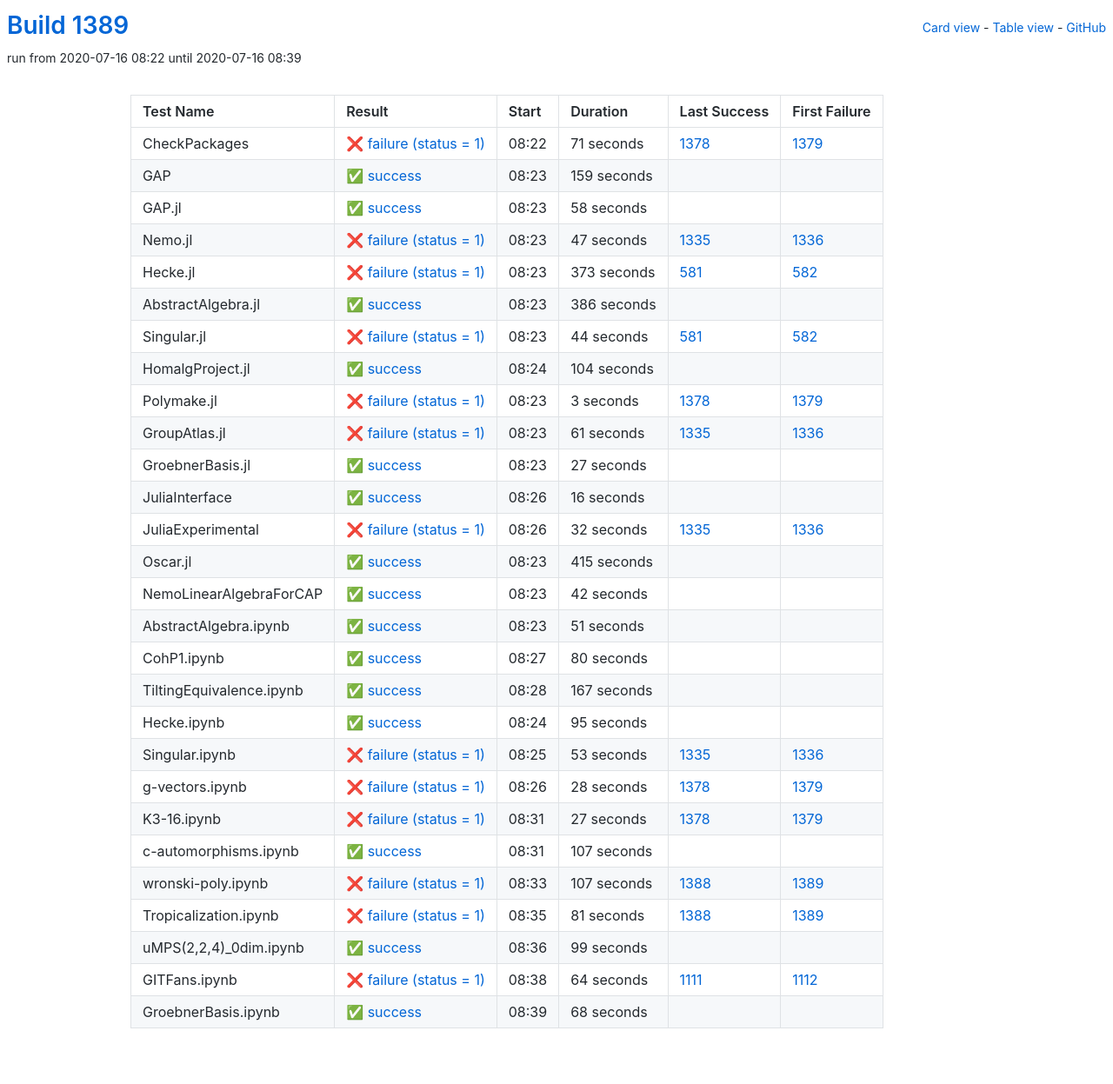
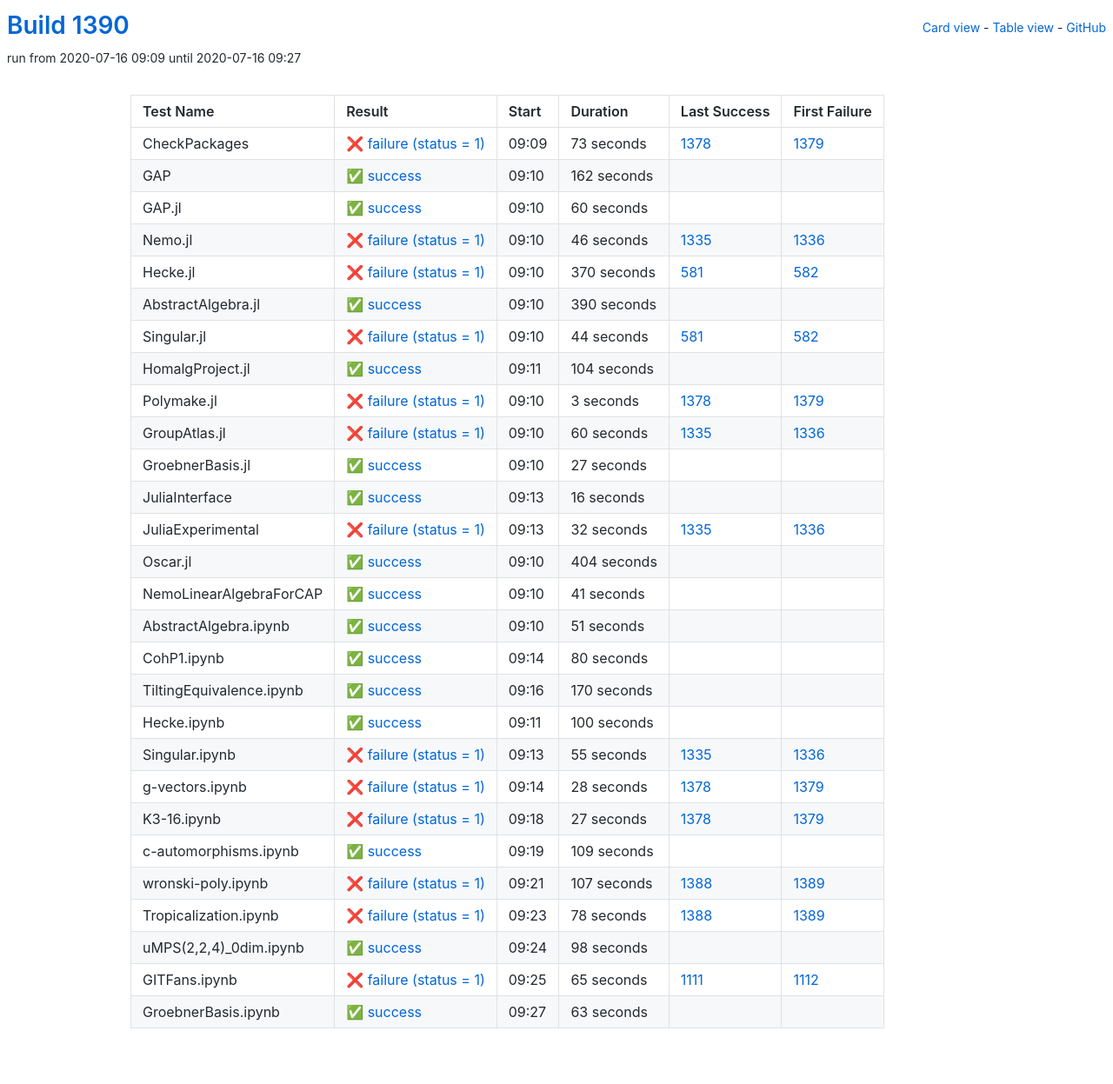
Before and after one commit to oscar-system/oscar-ci-status-1.4, a Jekyll site: the page built from table.html, in a window 1280 px wide. Shown: the whole page at 87% size. Built offline with Jekyll 4.4.1, drawn with Linux system fonts in a browser that asks for light colours.

Commit message:
Build #1390

```diff
--- a/_data/ci.yml
+++ b/_data/ci.yml
@@ -1,6 +1,6 @@
 ---
-build: 1389
-build_url: https://oscarci.mathematik.uni-kl.de/job/oscar-julia-1.4/1389/
+build: 1390
+build_url: https://oscarci.mathematik.uni-kl.de/job/oscar-julia-1.4/1390/
 job: oscar-julia-1.4
 organization: oscar-system
 repo: oscar-ci-status-1.4
@@ -8,80 +8,80 @@ repourl: https://github.com/oscar-system/oscar-ci-status-1.4
 tests:
 - name: CheckPackages
   id: checkpackages
-  log: https://oscarci.mathematik.uni-kl.de/job/oscar-julia-1.4/1389/artifact/logs/build-1389/CheckPackages.log
-  start: 2020-07-16 08:22
+  log: https://oscarci.mathematik.uni-kl.de/job/oscar-julia-1.4/1390/artifact/logs/build-1390/CheckPackages.log
+  start: 2020-07-16 09:09
   success: false
   exitcode: 1
   status: failure
-  duration: 71
+  duration: 73
   last_success: 1378
   last_success_url: https://oscarci.mathematik.uni-kl.de/job/oscar-julia-1.4/1378/
   first_failure: 1379
   first_failure_url: https://oscarci.mathematik.uni-kl.de/job/oscar-julia-1.4/1379/
 - name: GAP
   id: gap
-  log: https://oscarci.mathematik.uni-kl.de/job/oscar-julia-1.4/1389/artifact/logs/build-1389/GAP.log
-  start: 2020-07-16 08:23
+  log: https://oscarci.mathematik.uni-kl.de/job/oscar-julia-1.4/1390/artifact/logs/build-1390/GAP.log
+  start: 2020-07-16 09:10
   success: true
   exitcode: 0
   status: success
-  duration: 159
+  duration: 162
   last_success: false
   last_success_url:
   first_failure: false
   first_failure_url:
 - name: GAP.jl
   id: gap-jl
-  log: https://oscarci.mathematik.uni-kl.de/job/oscar-julia-1.4/1389/artifact/logs/build-1389/GAP.jl.log
-  start: 2020-07-16 08:23
+  log: https://oscarci.mathematik.uni-kl.de/job/oscar-julia-1.4/1390/artifact/logs/build-1390/GAP.jl.log
+  start: 2020-07-16 09:10
   success: true
   exitcode: 0
   status: success
-  duration: 58
+  duration: 60
   last_success: false
   last_success_url:
   first_failure: false
   first_failure_url:
 - name: Nemo.jl
   id: nemo-jl
-  log: https://oscarci.mathematik.uni-kl.de/job/oscar-julia-1.4/1389/artifact/logs/build-1389/Nemo.jl.log
-  start: 2020-07-16 08:23
+  log: https://oscarci.mathematik.uni-kl.de/job/oscar-julia-1.4/1390/artifact/logs/build-1390/Nemo.jl.log
+  start: 2020-07-16 09:10
   success: false
   exitcode: 1
   status: failure
-  duration: 47
+  duration: 46
   last_success: 1335
   last_success_url: https://oscarci.mathematik.uni-kl.de/job/oscar-julia-1.4/1335/
   first_failure: 1336
   first_failure_url: https://oscarci.mathematik.uni-kl.de/job/oscar-julia-1.4/1336/
 - name: Hecke.jl
   id: hecke-jl
-  log: https://oscarci.mathematik.uni-kl.de/job/oscar-julia-1.4/1389/artifact/logs/build-1389/Hecke.jl.log
-  start: 2020-07-16 08:23
+  log: https://oscarci.mathematik.uni-kl.de/job/oscar-julia-1.4/1390/artifact/logs/build-1390/Hecke.jl.log
+  start: 2020-07-16 09:10
   success: false
   exitcode: 1
   status: failure
-  duration: 373
+  duration: 370
   last_success: 581
   last_success_url: https://oscarci.mathematik.uni-kl.de/job/oscar-julia-1.4/581/
   first_failure: 582
   first_failure_url: https://oscarci.mathematik.uni-kl.de/job/oscar-julia-1.4/582/
 - name: AbstractAlgebra.jl
   id: abstractalgebra-jl
-  log: https://oscarci.mathematik.uni-kl.de/job/oscar-julia-1.4/1389/artifact/logs/build-1389/AbstractAlgebra.jl.log
-  start: 2020-07-16 08:23
+  log: https://oscarci.mathematik.uni-kl.de/job/oscar-julia-1.4/1390/artifact/logs/build-1390/AbstractAlgebra.jl.log
+  start: 2020-07-16 09:10
   success: true
   exitcode: 0
   status: success
-  duration: 386
+  duration: 390
   last_success: false
   last_success_url:
   first_failure: false
   first_failure_url:
 - name: Singular.jl
   id: singular-jl
-  log: https://oscarci.mathematik.uni-kl.de/job/oscar-julia-1.4/1389/artifact/logs/build-1389/Singular.jl.log
-  start: 2020-07-16 08:23
+  log: https://oscarci.mathematik.uni-kl.de/job/oscar-julia-1.4/1390/artifact/logs/build-1390/Singular.jl.log
+  start: 2020-07-16 09:10
   success: false
   exitcode: 1
   status: failure
@@ -92,8 +92,8 @@ tests:
   first_failure_url: https://oscarci.mathematik.uni-kl.de/job/oscar-julia-1.4/582/
 - name: HomalgProject.jl
   id: homalgproject-jl
-  log: https://oscarci.mathematik.uni-kl.de/job/oscar-julia-1.4/1389/artifact/logs/build-1389/HomalgProject.jl.log
-  start: 2020-07-16 08:24
+  log: https://oscarci.mathematik.uni-kl.de/job/oscar-julia-1.4/1390/artifact/logs/build-1390/HomalgProject.jl.log
+  start: 2020-07-16 09:11
   success: true
   exitcode: 0
   status: success
@@ -104,8 +104,8 @@ tests:
   first_failure_url:
 - name: Polymake.jl
   id: polymake-jl
-  log: https://oscarci.mathematik.uni-kl.de/job/oscar-julia-1.4/1389/artifact/logs/build-1389/Polymake.jl.log
-  start: 2020-07-16 08:23
+  log: https://oscarci.mathematik.uni-kl.de/job/oscar-julia-1.4/1390/artifact/logs/build-1390/Polymake.jl.log
+  start: 2020-07-16 09:10
   success: false
   exitcode: 1
   status: failure
@@ -116,20 +116,20 @@ tests:
   first_failure_url: https://oscarci.mathematik.uni-kl.de/job/oscar-julia-1.4/1379/
 - name: GroupAtlas.jl
   id: groupatlas-jl
-  log: https://oscarci.mathematik.uni-kl.de/job/oscar-julia-1.4/1389/artifact/logs/build-1389/GroupAtlas.jl.log
-  start: 2020-07-16 08:23
+  log: https://oscarci.mathematik.uni-kl.de/job/oscar-julia-1.4/1390/artifact/logs/build-1390/GroupAtlas.jl.log
+  start: 2020-07-16 09:10
   success: false
   exitcode: 1
   status: failure
-  duration: 61
+  duration: 60
   last_success: 1335
   last_success_url: https://oscarci.mathematik.uni-kl.de/job/oscar-julia-1.4/1335/
   first_failure: 1336
   first_failure_url: https://oscarci.mathematik.uni-kl.de/job/oscar-julia-1.4/1336/
 - name: GroebnerBasis.jl
   id: groebnerbasis-jl
-  log: https://oscarci.mathematik.uni-kl.de/job/oscar-julia-1.4/1389/artifact/logs/build-1389/GroebnerBasis.jl.log
-  start: 2020-07-16 08:23
+  log: https://oscarci.mathematik.uni-kl.de/job/oscar-julia-1.4/1390/artifact/logs/build-1390/GroebnerBasis.jl.log
+  start: 2020-07-16 09:10
   success: true
   exitcode: 0
   status: success
@@ -140,8 +140,8 @@ tests:
   first_failure_url:
 - name: JuliaInterface
   id: juliainterface
-  log: https://oscarci.mathematik.uni-kl.de/job/oscar-julia-1.4/1389/artifact/logs/build-1389/JuliaInterface.log
-  start: 2020-07-16 08:26
+  log: https://oscarci.mathematik.uni-kl.de/job/oscar-julia-1.4/1390/artifact/logs/build-1390/JuliaInterface.log
+  start: 2020-07-16 09:13
   success: true
   exitcode: 0
   status: success
@@ -152,8 +152,8 @@ tests:
   first_failure_url:
 - name: JuliaExperimental
   id: juliaexperimental
-  log: https://oscarci.mathematik.uni-kl.de/job/oscar-julia-1.4/1389/artifact/logs/build-1389/JuliaExperimental.log
-  start: 2020-07-16 08:26
+  log: https://oscarci.mathematik.uni-kl.de/job/oscar-julia-1.4/1390/artifact/logs/build-1390/JuliaExperimental.log
+  start: 2020-07-16 09:13
   success: false
   exitcode: 1
   status: failure
@@ -164,32 +164,32 @@ tests:
   first_failure_url: https://oscarci.mathematik.uni-kl.de/job/oscar-julia-1.4/1336/
 - name: Oscar.jl
   id: oscar-jl
-  log: https://oscarci.mathematik.uni-kl.de/job/oscar-julia-1.4/1389/artifact/logs/build-1389/Oscar.jl.log
-  start: 2020-07-16 08:23
+  log: https://oscarci.mathematik.uni-kl.de/job/oscar-julia-1.4/1390/artifact/logs/build-1390/Oscar.jl.log
+  start: 2020-07-16 09:10
   success: true
   exitcode: 0
   status: success
-  duration: 415
+  duration: 404
   last_success: false
   last_success_url:
   first_failure: false
   first_failure_url:
 - name: NemoLinearAlgebraForCAP
   id: nemolinearalgebraforcap
-  log: https://oscarci.mathematik.uni-kl.de/job/oscar-julia-1.4/1389/artifact/logs/build-1389/NemoLinearAlgebraForCAP.log
-  start: 2020-07-16 08:23
+  log: https://oscarci.mathematik.uni-kl.de/job/oscar-julia-1.4/1390/artifact/logs/build-1390/NemoLinearAlgebraForCAP.log
+  start: 2020-07-16 09:10
   success: true
   exitcode: 0
   status: success
-  duration: 42
+  duration: 41
   last_success: false
   last_success_url:
   first_failure: false
   first_failure_url:
 - name: AbstractAlgebra.ipynb
   id: abstractalgebra-ipynb
-  log: https://oscarci.mathematik.uni-kl.de/job/oscar-julia-1.4/1389/artifact/logs/build-1389/AbstractAlgebra.ipynb.log
-  start: 2020-07-16 08:23
+  log: https://oscarci.mathematik.uni-kl.de/job/oscar-julia-1.4/1390/artifact/logs/build-1390/AbstractAlgebra.ipynb.log
+  start: 2020-07-16 09:10
   success: true
   exitcode: 0
   status: success
@@ -200,8 +200,8 @@ tests:
   first_failure_url:
 - name: CohP1.ipynb
   id: cohp1-ipynb
-  log: https://oscarci.mathematik.uni-kl.de/job/oscar-julia-1.4/1389/artifact/logs/build-1389/CohP1.ipynb.log
-  start: 2020-07-16 08:27
+  log: https://oscarci.mathematik.uni-kl.de/job/oscar-julia-1.4/1390/artifact/logs/build-1390/CohP1.ipynb.log
+  start: 2020-07-16 09:14
   success: true
   exitcode: 0
   status: success
@@ -212,44 +212,44 @@ tests:
   first_failure_url:
 - name: TiltingEquivalence.ipynb
   id: tiltingequivalence-ipynb
-  log: https://oscarci.mathematik.uni-kl.de/job/oscar-julia-1.4/1389/artifact/logs/build-1389/TiltingEquivalence.ipynb.log
-  start: 2020-07-16 08:28
+  log: https://oscarci.mathematik.uni-kl.de/job/oscar-julia-1.4/1390/artifact/logs/build-1390/TiltingEquivalence.ipynb.log
+  start: 2020-07-16 09:16
   success: true
   exitcode: 0
   status: success
-  duration: 167
+  duration: 170
   last_success: false
   last_success_url:
   first_failure: false
   first_failure_url:
 - name: Hecke.ipynb
   id: hecke-ipynb
-  log: https://oscarci.mathematik.uni-kl.de/job/oscar-julia-1.4/1389/artifact/logs/build-1389/Hecke.ipynb.log
-  start: 2020-07-16 08:24
+  log: https://oscarci.mathematik.uni-kl.de/job/oscar-julia-1.4/1390/artifact/logs/build-1390/Hecke.ipynb.log
+  start: 2020-07-16 09:11
   success: true
   exitcode: 0
   status: success
-  duration: 95
+  duration: 100
   last_success: false
   last_success_url:
   first_failure: false
   first_failure_url:
 - name: Singular.ipynb
   id: singular-ipynb
-  log: https://oscarci.mathematik.uni-kl.de/job/oscar-julia-1.4/1389/artifact/logs/build-1389/Singular.ipynb.log
-  start: 2020-07-16 08:25
+  log: https://oscarci.mathematik.uni-kl.de/job/oscar-julia-1.4/1390/artifact/logs/build-1390/Singular.ipynb.log
+  start: 2020-07-16 09:13
   success: false
   exitcode: 1
   status: failure
-  duration: 53
+  duration: 55
   last_success: 1335
   last_success_url: https://oscarci.mathematik.uni-kl.de/job/oscar-julia-1.4/1335/
   first_failure: 1336
   first_failure_url: https://oscarci.mathematik.uni-kl.de/job/oscar-julia-1.4/1336/
 - name: g-vectors.ipynb
   id: g-vectors-ipynb
-  log: https://oscarci.mathematik.uni-kl.de/job/oscar-julia-1.4/1389/artifact/logs/build-1389/g-vectors.ipynb.log
-  start: 2020-07-16 08:26
+  log: https://oscarci.mathematik.uni-kl.de/job/oscar-julia-1.4/1390/artifact/logs/build-1390/g-vectors.ipynb.log
+  start: 2020-07-16 09:14
   success: false
   exitcode: 1
   status: failure
@@ -260,8 +260,8 @@ tests:
   first_failure_url: https://oscarci.mathematik.uni-kl.de/job/oscar-julia-1.4/1379/
 - name: K3-16.ipynb
   id: k3-16-ipynb
-  log: https://oscarci.mathematik.uni-kl.de/job/oscar-julia-1.4/1389/artifact/logs/build-1389/K3-16.ipynb.log
-  start: 2020-07-16 08:31
+  log: https://oscarci.mathematik.uni-kl.de/job/oscar-julia-1.4/1390/artifact/logs/build-1390/K3-16.ipynb.log
+  start: 2020-07-16 09:18
   success: false
   exitcode: 1
   status: failure
@@ -272,20 +272,20 @@ tests:
   first_failure_url: https://oscarci.mathematik.uni-kl.de/job/oscar-julia-1.4/1379/
 - name: c-automorphisms.ipynb
   id: c-automorphisms-ipynb
-  log: https://oscarci.mathematik.uni-kl.de/job/oscar-julia-1.4/1389/artifact/logs/build-1389/c-automorphisms.ipynb.log
-  start: 2020-07-16 08:31
+  log: https://oscarci.mathematik.uni-kl.de/job/oscar-julia-1.4/1390/artifact/logs/build-1390/c-automorphisms.ipynb.log
+  start: 2020-07-16 09:19
   success: true
   exitcode: 0
   status: success
-  duration: 107
+  duration: 109
   last_success: false
   last_success_url:
   first_failure: false
   first_failure_url:
 - name: wronski-poly.ipynb
   id: wronski-poly-ipynb
-  log: https://oscarci.mathematik.uni-kl.de/job/oscar-julia-1.4/1389/artifact/logs/build-1389/wronski-poly.ipynb.log
-  start: 2020-07-16 08:33
+  log: https://oscarci.mathematik.uni-kl.de/job/oscar-julia-1.4/1390/artifact/logs/build-1390/wronski-poly.ipynb.log
+  start: 2020-07-16 09:21
   success: false
   exitcode: 1
   status: failure
@@ -296,48 +296,48 @@ tests:
   first_failure_url: https://oscarci.mathematik.uni-kl.de/job/oscar-julia-1.4/1389/
 - name: Tropicalization.ipynb
   id: tropicalization-ipynb
-  log: https://oscarci.mathematik.uni-kl.de/job/oscar-julia-1.4/1389/artifact/logs/build-1389/Tropicalization.ipynb.log
-  start: 2020-07-16 08:35
+  log: https://oscarci.mathematik.uni-kl.de/job/oscar-julia-1.4/1390/artifact/logs/build-1390/Tropicalization.ipynb.log
+  start: 2020-07-16 09:23
   success: false
   exitcode: 1
   status: failure
-  duration: 81
+  duration: 78
   last_success: 1388
   last_success_url: https://oscarci.mathematik.uni-kl.de/job/oscar-julia-1.4/1388/
   first_failure: 1389
   first_failure_url: https://oscarci.mathematik.uni-kl.de/job/oscar-julia-1.4/1389/
 - name: uMPS(2,2,4)_0dim.ipynb
   id: umps-2-2-4-0dim-ipynb
-  log: https://oscarci.mathematik.uni-kl.de/job/oscar-julia-1.4/1389/artifact/logs/build-1389/uMPS-2-2-4-_0dim.ipynb.log
-  start: 2020-07-16 08:36
+  log: https://oscarci.mathematik.uni-kl.de/job/oscar-julia-1.4/1390/artifact/logs/build-1390/uMPS-2-2-4-_0dim.ipynb.log
+  start: 2020-07-16 09:24
   success: true
   exitcode: 0
   status: success
-  duration: 99
+  duration: 98
   last_success: false
   last_success_url:
   first_failure: false
   first_failure_url:
 - name: GITFans.ipynb
   id: gitfans-ipynb
-  log: https://oscarci.mathematik.uni-kl.de/job/oscar-julia-1.4/1389/artifact/logs/build-1389/GITFans.ipynb.log
-  start: 2020-07-16 08:38
+  log: https://oscarci.mathematik.uni-kl.de/job/oscar-julia-1.4/1390/artifact/logs/build-1390/GITFans.ipynb.log
+  start: 2020-07-16 09:25
   success: false
   exitcode: 1
   status: failure
-  duration: 64
+  duration: 65
   last_success: 1111
   last_success_url: https://oscarci.mathematik.uni-kl.de/job/oscar-julia-1.4/1111/
   first_failure: 1112
   first_failure_url: https://oscarci.mathematik.uni-kl.de/job/oscar-julia-1.4/1112/
 - name: GroebnerBasis.ipynb
   id: groebnerbasis-ipynb
-  log: https://oscarci.mathematik.uni-kl.de/job/oscar-julia-1.4/1389/artifact/logs/build-1389/GroebnerBasis.ipynb.log
-  start: 2020-07-16 08:39
+  log: https://oscarci.mathematik.uni-kl.de/job/oscar-julia-1.4/1390/artifact/logs/build-1390/GroebnerBasis.ipynb.log
+  start: 2020-07-16 09:27
   success: true
   exitcode: 0
   status: success
-  duration: 68
+  duration: 63
   last_success: false
   last_success_url:
   first_failure: false
```
Also changed, not shown: README.md.
